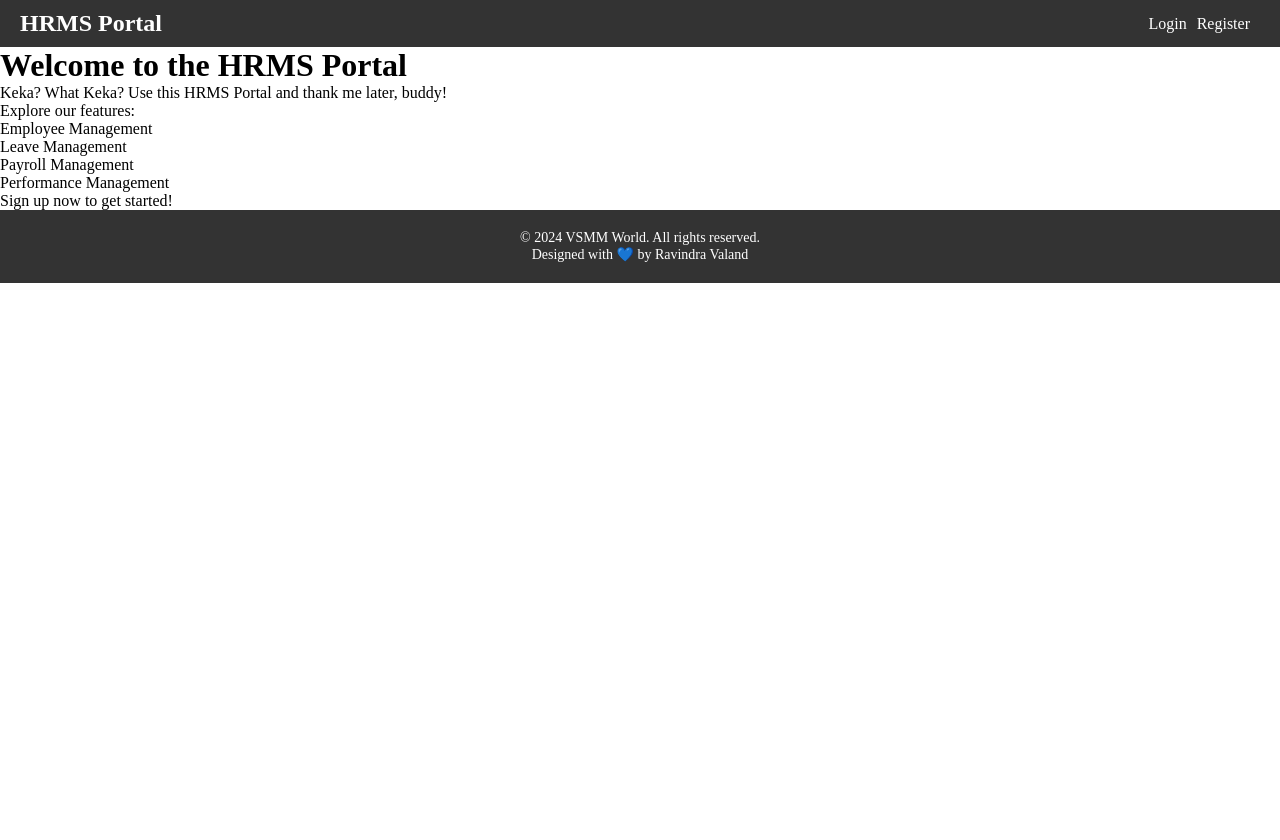
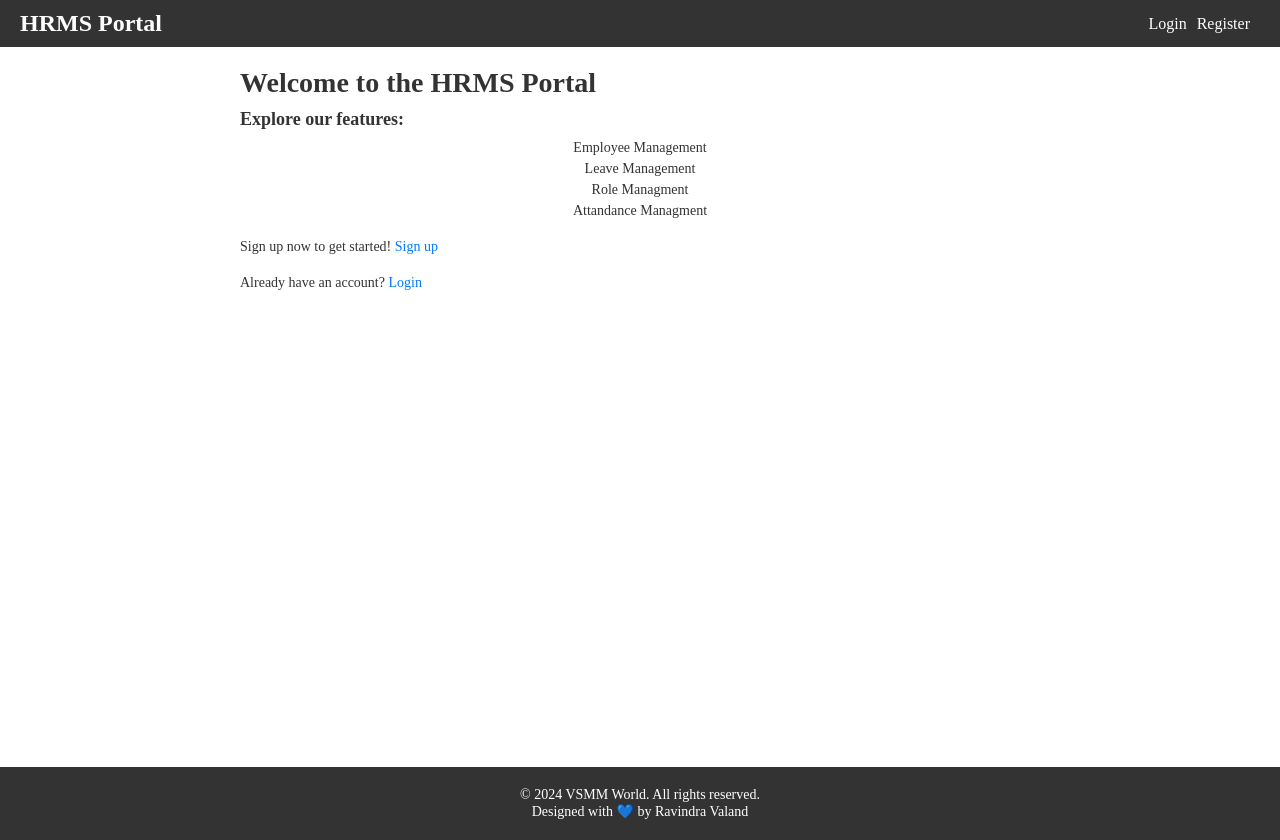
Before and after one commit to vsmm-world/hrms-app, a React (Vite) app: page / in a window 1280 px wide. Before the commit the page ends 800 px from the top, so only its background shows below. Built offline with nearby package versions, Linux system fonts and the light colour scheme; no server answers; the HTML template or start-up script is replaced by a standard one.

Commit message:
Access Denied logic implementation

```diff
--- a/src/components/AdminDashboard/AddEmployee.css
+++ b/src/components/AdminDashboard/AddEmployee.css
@@ -68,3 +68,12 @@
 .add-employee-container button[type="submit"] {
     margin-top: 20px;
 }
+
+.message{
+    color: green;
+    margin-top: 20px;
+    padding: 10px;
+    background-color: #d4edda;
+    border: 1px solid #c3e6cb;
+    border-radius: 4px;
+}
--- a/src/components/AdminDashboard/AddEmployee.tsx
+++ b/src/components/AdminDashboard/AddEmployee.tsx
@@ -32,6 +32,9 @@ function AddEmployee() {
             (user: any) => !user.isEmployee && user.Role.name !== "admin"
           );
           setUsers(filteredUsers);
+          if (filteredUsers.length === 0) {
+            setMessage("No users found");
+          }
           console.log("Users", filteredUsers);
         } else {
           setMessage("Failed to fetch users");
@@ -95,6 +98,13 @@ function AddEmployee() {
     <>
       <div className="add-employee-container">
         <h1 className="add-employee-title">Add Employee</h1>
+        {isLoading ? (
+          <div>Loading...</div>
+        ) : (
+          <>
+            {message && <div className="message">{message}</div>}
+          </>
+        )}
         <form onSubmit={handleSubmit}>
           <label htmlFor="userId" className="add-employee-label">
             User
@@ -199,8 +209,7 @@ function AddEmployee() {
             Add Employee
           </button>
         </form>
-        {isLoading && <div>Loading...</div>}
-        {message && <div>{message}</div>}
+
       </div>
     </>
   );
--- a/src/components/AdminDashboard/AdminDashboard.css
+++ b/src/components/AdminDashboard/AdminDashboard.css
@@ -1,13 +1,21 @@
 .admin-dashboard-container {
     display: flex;
     flex-direction: row;
-    height: 95vh;
+    height: 100%;
+    background-color: #f2f2f2;
+    display: flex;
+    flex-direction: row;
+    background-color: #f8f9fa;
+    /* padding: 20px; */
+    /* height: 100vh; */
+    align-items: flex-start;
+
 }
 
 .sidebar {
     width: 200px;
-    background-color: #f2f2f2;
-    color: rgb(225, 223, 223);
+    background-color: #343a40;
+    color: #fff;
 }
 
 .sidebar ul {
@@ -21,13 +29,22 @@
 }
 
 .sidebar li.active {
-    background-color: #044381;
+    background-color: #007bff;
     border-radius: 10px;
 }
 
 .admin-content {
     flex: 1;
     padding: 20px;
+    margin-top: 55px;
+    margin-left: 35px;
+    margin-right: 30px;
+    margin-bottom: 35px;
+    flex: 1;
+    background-color: #fff;
+    padding: 20px;
+    border-radius: 5px;
+    box-shadow: 0 2px 5px rgba(0, 0, 0, 0.2);
 }
 
 .admin-title {
--- a/src/components/AdminDashboard/ViewEmployees.tsx
+++ b/src/components/AdminDashboard/ViewEmployees.tsx
@@ -36,7 +36,7 @@ function ViewEmployees() {
       }
     }
     fetchEmployees();
-  }, []);
+  }, [setEditableEmployees]);
 
   const handleEmailChange = (index: number, event: React.ChangeEvent<HTMLInputElement>) => {
     const updatedEmployees = [...editableEmployees];
@@ -87,7 +87,8 @@ function ViewEmployees() {
 
   const handleRemove = async (index: number) => {
     const updatedEmployees = [...editableEmployees];
-    updatedEmployees.splice(index, 1);
+    const employeeId = updatedEmployees[index].id; // Get the employee ID before removing
+    updatedEmployees.splice(index, 1); // Remove the employee from the array
     setEditableEmployees(updatedEmployees);
     const payload = {
       method: "DELETE",
@@ -98,7 +99,7 @@ function ViewEmployees() {
     };
     try {
       const response = await fetch(
-        `https://api.ravindravaland.co/administrator/${updatedEmployees[index].id}`,
+        `https://api.ravindravaland.co/administrator/${employeeId}`, // Use the stored employee ID
         payload
       );
       if (response.ok) {
--- a/src/components/AdminDashboard/ViewUsers.css
+++ b/src/components/AdminDashboard/ViewUsers.css
@@ -73,3 +73,12 @@
     padding: 10px;
     border: 1px solid #ccc;
 }
+
+.view-user-message{
+    margin-top: 20px;
+    padding: 20px;
+    border: 1px solid #ccc;
+    color: #51bc5f;
+    text-align: center;
+    border-radius: 5px;
+}
--- a/src/components/EmployeeDashboard/EmployeeDashboard.css
+++ b/src/components/EmployeeDashboard/EmployeeDashboard.css
@@ -27,7 +27,9 @@
 }
 
 .content {
-    margin-left: 40px;
+    margin-top: 55px;
+    margin-left: 5px;
+    margin-right: 30px;
     flex: 1;
     background-color: #fff;
     padding: 20px;
--- a/src/components/EmployeeDashboard/EmployeeDashboard.tsx
+++ b/src/components/EmployeeDashboard/EmployeeDashboard.tsx
@@ -7,7 +7,7 @@ import './EmployeeDashboard.css'
 import AccessDenied from "../../shared/components/AccessDenied";
 
 function EmployeeDashboard() {
-  const [selectedComponent, setSelectedComponent] = useState("");
+  const [selectedComponent, setSelectedComponent] = useState("Dashboard");
   const [isEmployee, setIsEmployee] = useState(false);
   const [isLoading, setIsLoading] = useState(true);
   const [user, setUser] = useState({} as any);
--- a/src/components/EmployeeDashboard/LeaveRequest.tsx
+++ b/src/components/EmployeeDashboard/LeaveRequest.tsx
@@ -111,6 +111,7 @@ function LeaveRequest() {
             type="date"
             id="startDate"
             value={startDate}
+            min={new Date().toISOString().split("T")[0]}
             onChange={(e) => setStartDate(e.target.value)}
           />
         </div>
--- a/src/components/Home/Home.css
+++ b/src/components/Home/Home.css
@@ -0,0 +1,56 @@
+.home-container {
+    color: #333;
+    height: 85vh;
+    width: 100%;
+    max-width: 800px;
+    margin: 0 auto;
+    padding: 20px;
+    /* display: flex; */
+    justify-content: center;
+}
+
+.home-title {
+    font-size: 28px; /* Updated font size */
+    font-weight: bold;
+    margin-bottom: 10px;
+}
+
+.home-description {
+    font-size: 16px;
+    margin-bottom: 20px;
+}
+
+.home-features {
+    font-size: 18px;
+    font-weight: bold;
+    margin-bottom: 10px;
+}
+
+.home-feature-list {
+    list-style-type: none;
+    margin: 0;
+    padding: 0;
+}
+
+.home-feature {
+    font-size: 14px;
+    margin-bottom: 5px;
+    text-align: center; /* Added text-align property */
+}
+
+.home-signup,
+.home-login {
+    font-size: 14px;
+    margin-top: 20px;
+}
+
+.home-signup a,
+.home-login a {
+    color: #007bff;
+    text-decoration: none;
+}
+
+.home-signup a:hover,
+.home-login a:hover {
+    text-decoration: underline;
+}
--- a/src/components/Home/Home.tsx
+++ b/src/components/Home/Home.tsx
@@ -1,17 +1,20 @@
+import './Home.css'
+
 function Home() {
 
   return (
-    <div>
-      <h1>Welcome to the HRMS Portal</h1>
-      <p>Keka? What Keka? Use this HRMS Portal and thank me later, buddy!</p>
-      <p>Explore our features:</p>
-      <ul>
-        <li>Employee Management</li>
-        <li>Leave Management</li>
-        <li>Payroll Management</li>
-        <li>Performance Management</li>
+    <div className="home-container">
+      <h1 className="home-title">Welcome to the HRMS Portal</h1>
+      {/* <p className="home-description">Keka? What Keka? Use this HRMS Portal and thank me later, buddy!</p> */}
+      <p className="home-features">Explore our features:</p>
+      <ul className="home-feature-list">
+        <li className="home-feature">Employee Management</li>
+        <li className="home-feature">Leave Management</li>
+        <li className="home-feature">Role Managment </li>
+        <li className="home-feature">Attandance Managment</li>
       </ul>
-      <p>Sign up now to get started!</p>
+      <p className="home-signup">Sign up now to get started! <a href="/register">Sign up</a></p>
+      <p className="home-login">Already have an account? <a href="/login">Login</a></p>
     </div>
   );
 }
--- a/src/shared/components/AccessDenied.tsx
+++ b/src/shared/components/AccessDenied.tsx
@@ -1,15 +1,63 @@
 import "./AccessDenied.css";
+import { useEffect, useState } from "react";
 
 function AccessDenied() {
+  const [loading, setLoading] = useState(true); // State variable to track loading status
+
+  useEffect(() => {
+    const checkIfUserIsLoggedIn = async () => {
+      try {
+        const response = await fetch("https://api.ravindravaland.co/auth/whoami", {
+          method: "GET",
+          headers: {
+            "Content-Type": "application/json",
+            Authorization: `Bearer ${document.cookie.split("=")[1]}`,
+          },
+        });
+
+        if (response.ok) {
+          return true; // User is logged in
+          setLoading(false); // Set loading status to false when data fetch is complete
+        } else {
+          // User is not logged in
+          setLoading(false); // Set loading status to false when data fetch is complete
+        }
+      } catch (error) {
+        console.error("Error checking user login status:", error);
+        setLoading(false); // Set loading status to false when data fetch is complete
+      }
+    };
+
+    async function checkUserPermission() {
+      const isLoggedIn = await checkIfUserIsLoggedIn();
+      if (!isLoggedIn) {
+        setLoading(false);
+
+        window.location.href = "/login"; // Redirect to login page if user is not logged in
+      }
+    }
 
 
+    checkUserPermission().then(() => {
+      setLoading(false);
+    });
+  }, []);
 
   return (
     <div className="access-denied">
-      <h1 className="access-denied__title">Access Denied</h1>
-      <p className="access-denied__message">Sorry, you do not have permission to access this page.</p>
-      <p className="access-denied__message">Please contact your administrator for further assistance.</p>
-      <p className="access-denied__message">If you believe this is a mistake, you can <a href="/login" className="access-denied__link">login</a> to gain access.</p>
+      {loading ? ( // Render loader if loading is true
+        <div className="loader">Loading...</div>
+      ) : (
+        // Render content if loading is false
+        <>
+          <h1 className="access-denied__title">Access Denied</h1>
+          <p className="access-denied__message">Sorry, you do not have permission to access this page.</p>
+          <p className="access-denied__message">Please contact your administrator for further assistance.</p>
+          <p className="access-denied__message">
+            If you believe this is a mistake, you can <a href="/login" className="access-denied__link">login</a> to gain access.
+          </p>
+        </>
+      )}
     </div>
   );
 }
```
Also changed, not shown: src/components/AdminDashboard/ViewUsers.tsx (+13 -4 lines).
